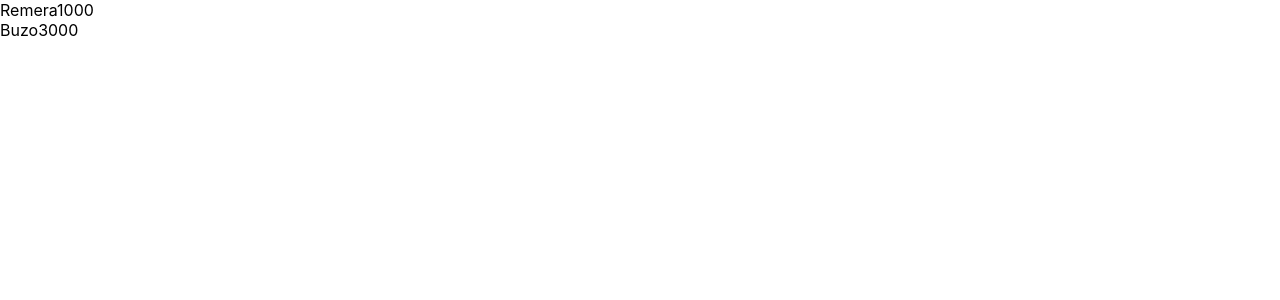
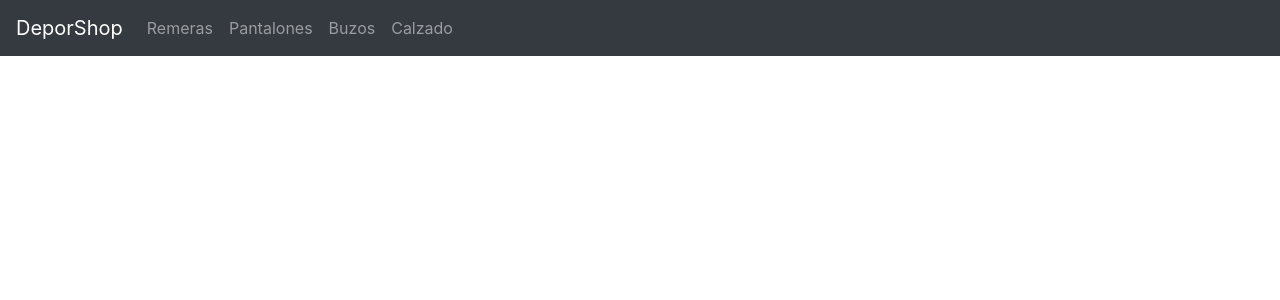
Before and after one commit to andresmellimaci/deporshop-Mellimaci, a React (Create React App) app: page / in a window 1280 px wide. Shown: the top 300 px of the page. Built offline with nearby package versions, Linux system fonts and the light colour scheme.

Commit message:
Se agrega menu Ecommerce

```diff
--- a/package.json
+++ b/package.json
@@ -6,7 +6,9 @@
     "@testing-library/jest-dom": "^5.12.0",
     "@testing-library/react": "^11.2.7",
     "@testing-library/user-event": "^12.8.3",
+    "bootstrap": "^4.6.0",
     "react": "^17.0.2",
+    "react-bootstrap": "^1.6.0",
     "react-dom": "^17.0.2",
     "react-scripts": "4.0.3",
     "web-vitals": "^1.1.2"
--- a/public/index.html
+++ b/public/index.html
@@ -10,34 +10,17 @@
       content="Web site created using create-react-app"
     />
     <link rel="apple-touch-icon" href="%PUBLIC_URL%/logo192.png" />
-    <!--
-      manifest.json provides metadata used when your web app is installed on a
-      user's mobile device or desktop. See https://developers.google.com/web/fundamentals/web-app-manifest/
-    -->
     <link rel="manifest" href="%PUBLIC_URL%/manifest.json" />
-    <!--
-      Notice the use of %PUBLIC_URL% in the tags above.
-      It will be replaced with the URL of the `public` folder during the build.
-      Only files inside the `public` folder can be referenced from the HTML.
-
-      Unlike "/favicon.ico" or "favicon.ico", "%PUBLIC_URL%/favicon.ico" will
-      work correctly both with client-side routing and a non-root public URL.
-      Learn how to configure a non-root public URL by running `npm run build`.
-    -->
+    <link
+      rel="stylesheet"
+      href="https://cdn.jsdelivr.net/npm/bootstrap@4.6.0/dist/css/bootstrap.min.css"
+      integrity="sha384-B0vP5xmATw1+K9KRQjQERJvTumQW0nPEzvF6L/Z6nronJ3oUOFUFpCjEUQouq2+l"
+      crossorigin="anonymous"
+    />
     <title>React App</title>
   </head>
   <body>
     <noscript>You need to enable JavaScript to run this app.</noscript>
     <div id="root"></div>
-    <!--
-      This HTML file is a template.
-      If you open it directly in the browser, you will see an empty page.
-
-      You can add webfonts, meta tags, or analytics to this file.
-      The build step will place the bundled scripts into the <body> tag.
-
-      To begin the development, run `npm start` or `yarn start`.
-      To create a production bundle, use `npm run build` or `yarn build`.
-    -->
   </body>
 </html>
--- a/src/App.js
+++ b/src/App.js
@@ -1,10 +1,11 @@
 import React from "react";
-import { ListaProductos } from "./components/ListaProductos.js";
+// import { ListaProductos } from "./components/ListaProductos.js";
+import { NavBar } from "./components/NavBar.js";
 
 function App() {
   return (
     <div>
-    <ListaProductos />
+      <NavBar />
     </div>
   );
 }
--- /dev/null
+++ b/src/components/NavBar.js
@@ -0,0 +1,18 @@
+import React from "react";
+import { Nav, Navbar } from "react-bootstrap";
+
+export const NavBar = () => {
+  return (
+    <>
+      <Navbar bg="dark" variant="dark">
+        <Navbar.Brand href="#home">DeporShop</Navbar.Brand>
+        <Nav className="mr-auto">
+          <Nav.Link href="#remeras">Remeras</Nav.Link>
+          <Nav.Link href="#pantalones">Pantalones</Nav.Link>
+          <Nav.Link href="#buzos">Buzos</Nav.Link>
+          <Nav.Link href="#calzado">Calzado</Nav.Link>
+        </Nav>
+      </Navbar>
+    </>
+  );
+};
```
Also changed, not shown: 20 other files (tests, documents, lock files or other folders).
